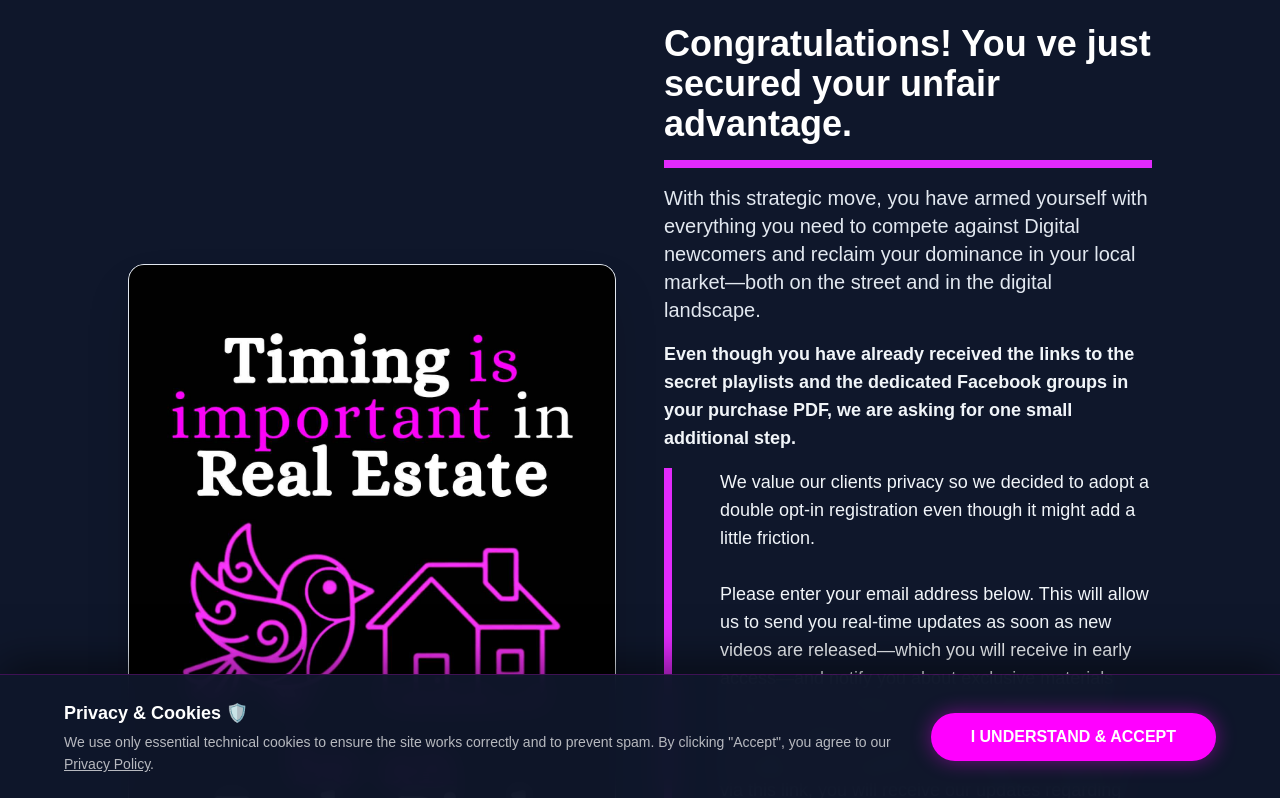
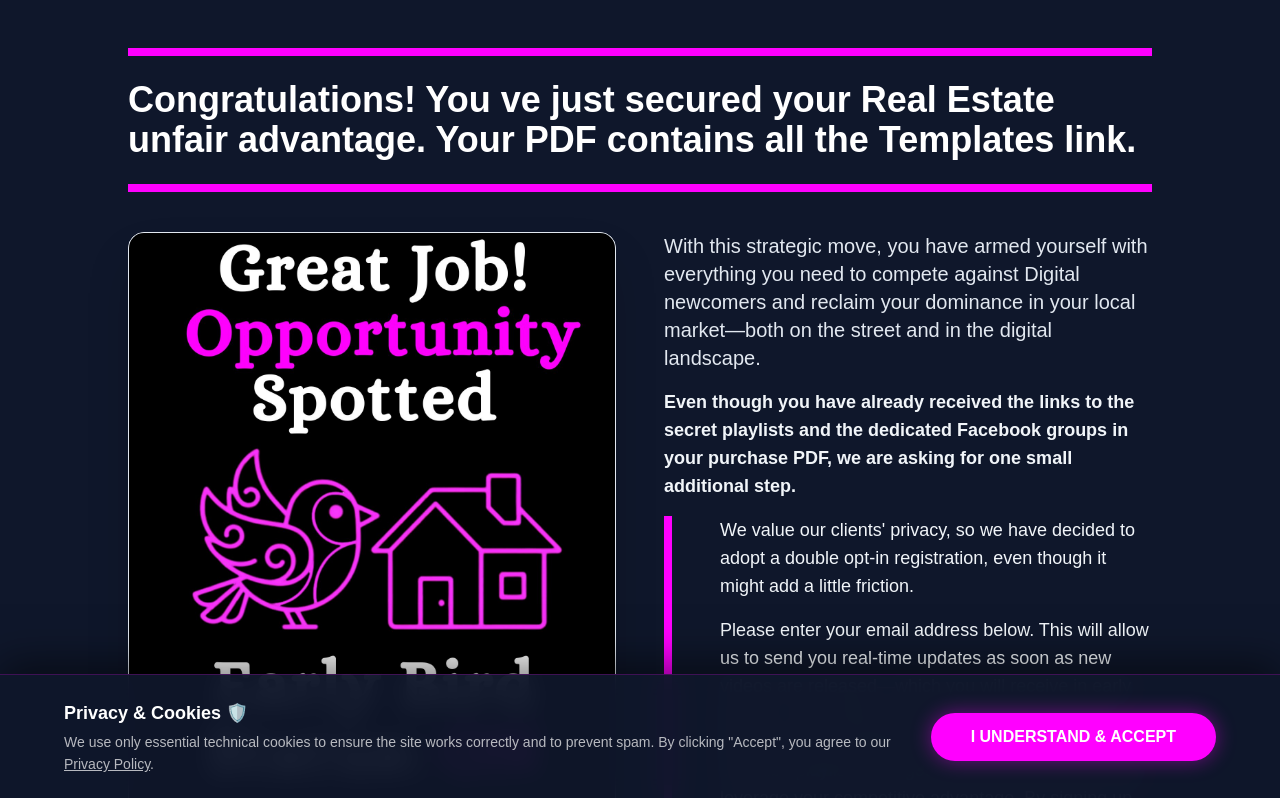
Before and after one commit to ReBestDigital/rbd, a Next.js app: page /earlybird-get-groups-access in a window 1280 px wide. Shown: the top 798 px of the page. Built offline with nearby package versions, Linux system fonts and the light colour scheme.

Commit message:
ealy bird definitivo

```diff
--- a/app/earlybird-get-groups-access/page.tsx
+++ b/app/earlybird-get-groups-access/page.tsx
@@ -4,45 +4,47 @@ import React, { useState } from 'react';
 import Link from 'next/link';
 import { CAMPAIGNS } from '@/config/campaigns';
 
-const CAMPAIGN_ID = "birdafter"; // Cambia questo per cambiare campagna
+const CAMPAIGN_ID = "birdafter";
 
 const generateHash = async (text: string) => {
-  const msgUint8 = new TextEncoder().encode(text);                           // Converte il testo in bit
-  const hashBuffer = await crypto.subtle.digest('SHA-256', msgUint8);        // Calcola l'hash SHA-256
-  const hashArray = Array.from(new Uint8Array(hashBuffer));                  // Converte il buffer in array
-  return hashArray.map(b => b.toString(16).padStart(2, '0')).join('');       // Ritorna la stringa esadecimale
+  const msgUint8 = new TextEncoder().encode(text);
+  const hashBuffer = await crypto.subtle.digest('SHA-256', msgUint8);
+  const hashArray = Array.from(new Uint8Array(hashBuffer));
+  return hashArray.map(b => b.toString(16).padStart(2, '0')).join('');
 };
 
 export default function LandingPage() {
   const [email, setEmail] = useState('');
   const [agreed, setAgreed] = useState(false);
   const [loading, setLoading] = useState(false);
+  // Stati per gestire il successo o l'errore senza alert
+  const [submitted, setSubmitted] = useState(false);
+  const [error, setError] = useState<string | null>(null);
 
-  // Recupero dati dinamici
   const config = CAMPAIGNS[CAMPAIGN_ID as keyof typeof CAMPAIGNS];
   const { style } = config;
 
   const handleSubmit = async (e: React.FormEvent) => {
     e.preventDefault();
+    setError(null);
 
     if (!agreed) {
-      alert("Please accept the Privacy Policy to proceed.");
+      setError("Please accept the Privacy Policy to proceed.");
       return;
     }
 
     setLoading(true);
 
     try {
-      // Usiamo il testo reale della privacy per l'hash di integrità
       const privacyHash = await generateHash(config.legal.textContent);
       const response = await fetch('/api/subscribe', {
         method: 'POST',
         headers: { 'Content-Type': 'application/json' },
         body: JSON.stringify({
           email,
-          source: config.id, // Usa l'ID dinamico dal config
+          source: config.id,
           privacy_version: config.legal.version,
-          privacy_hash: privacyHash, // La prova d'integrità
+          privacy_hash: privacyHash,
           title_campaign : config.title,
           brevoListId : config.brevoListId,
           brevotemplateId: config.brevotemplateId,
@@ -50,14 +52,13 @@ const handleSubmit = async (e: React.FormEvent) => {
       });
 
       if (response.ok) {
-        alert("Success! Please check your email for the download link.");
-        setEmail('');
+        setSubmitted(true); // Nasconde il form e mostra il successo
       } else {
         throw new Error('Subscription failed');
       }
-    } catch (error) {
-      console.error("Error:", error);
-      alert("Something went wrong. Please try again later.");
+    } catch (err) {
+      console.error("Error:", err);
+      setError("Something went wrong. Please try again later.");
     } finally {
       setLoading(false);
     }
@@ -65,30 +66,68 @@ const handleSubmit = async (e: React.FormEvent) => {
 
   return (
     <main className={`min-h-screen ${style.bg} flex items-center justify-center p-6`}>
-      <div className="max-w-5xl w-full grid grid-cols-1 md:grid-cols-2 gap-12 items-center">
+       <div className= "max-w-5xl"><h1 className={`${style.text} text-4xl md:text-4xl font-bold text-slate-200 mb-10 mt-6 border-b-8 border-t-8 md:pb-6 pb-4 md:pt-6 pt-4`} style={{ borderColor: style.color || '#FFffFF' }}>
+                {config.title}
+              </h1>
+      <div className="max-w-5xl w-full grid grid-cols-1 md:grid-cols-2 gap-12 ">
 
         {/* Preview Immagine Dinamica */}
         <div className="relative aspect-[3/4] bg-slate-100 rounded-2xl shadow-2xl overflow-hidden flex items-center justify-center border border-slate-200">
+
           {config.image ? (
             <img src={config.image} alt="Book Cover Preview" className="object-cover w-full h-full" />
           ) : (
             <span className="text-slate-400 font-medium italic">BOOK PREVIEW</span>
           )}
+
         </div>
 
         {/* Contenuto Form */}
         <div className="flex flex-col">
-          <h1 className={`${style.text} text-4xl md:text-4xl font-bold text-slate-200 mb-4 border-b-8 border-fuchsia-500 md:pb-4 pb-4`}>
-            {config.title}
-          </h1>
-          <p className=" text-xl text-slate-200 mb-4">
+
+          {submitted ? (
+            /* --- MESSAGGIO DI SUCCESSO (Appare solo dopo l'invio) --- */
+            <div className="bg-white/10 p-8 rounded-2xl border shadow-[0_0_20px_rgba(255,0,255,0.2)] animate-pulse-slow" style={{ borderColor: style.color || '#FF00FF' }}>
+              <h2 className="text-3xl font-bold text-white mb-4 italic">Check your inbox! 🚀</h2>
+              <p className="text-lg text-slate-200">
+                We have sent a confirmation email to <strong>{email}</strong>.<br /><br />
+                Please confirm your subscription to activate your early access and receive your exclusive materials.
+              </p>
+              <button
+                onClick={() => setSubmitted(false)}
+                className="mt-6 text-xs text-slate-400 underline hover:text-white transition-all"
+              >
+                Mistake in email? Click here to go back.
+              </button>
+            </div>
+          ) : (
+            /* --- LAYOUT ORIGINALE --- */
+            <>
+
+
+              <p className="text-xl text-slate-200 mb-4">
                 {config.subtitle}
               </p>
+
               <p className="font-bold text-lg text-slate-100 mb-4">
                  <b>Even though you have already received the links to the secret playlists and the dedicated Facebook groups in your purchase PDF,</b> we are asking for one small additional step.
               </p >
 
-          <p className="text-lg text-slate-100 mb-4 border-l-8 border-fuchsia-500 md:pl-12 pl-4">We value our clients privacy so we decided to adopt a double opt-in registration even though it might add a little friction. <br /><br />  Please enter your email address below. This will allow us to send you real-time updates as soon as new videos are released—which you will receive in early access—and notify you about exclusive materials shared in the Facebook group or uploaded to the YouTube playlists. Our goal is to ensure you can fully leverage your competitive advantage. By signing up via this link, you will receive our updates regarding these events. You can, of course, unsubscribe at any time.</p>
+              <div className="text-lg text-slate-100 mb-4 border-l-8 md:pl-12 pl-4" style={{ borderColor: style.color || '#FF00FF' }}>
+                <p className="mb-4">
+                  We value our clients' privacy, so we have decided to adopt a double opt-in registration, even though it might add a little friction.
+                </p>
+                <p>
+                  Please enter your email address below. This will allow us to send you real-time updates as soon as new videos are released—which you will receive in early access—and notify you about exclusive materials shared in the Facebook group or uploaded to the YouTube playlists. Our goal is to ensure you can fully leverage your competitive advantage. By signing up via this link, you will receive our updates regarding these events. You can, of course, unsubscribe at any time.
+                </p>
+              </div>
+
+              {/* Box Errore (se presente) */}
+              {error && (
+                <div className="bg-red-500/20 border border-red-500 text-red-200 p-3 rounded-lg mb-4 text-sm font-bold">
+                  ⚠️ {error}
+                </div>
+              )}
 
               <form onSubmit={handleSubmit} className="space-y-5">
                 <div>
@@ -96,13 +135,12 @@ const handleSubmit = async (e: React.FormEvent) => {
                     type="email"
                     placeholder="Enter your best email"
                     required
-                className={`${config.style.text} w-full px-4 py-4 rounded-xl border border-slate-200 focus:ring-2 focus:ring-blue-500 outline-none transition-all`}
+                    className="w-full px-4 py-4 rounded-xl border border-slate-200 text-slate-100 focus:ring-2 focus:ring-fuchsia-500 outline-none transition-all"
                     value={email}
                     onChange={(e) => setEmail(e.target.value)}
                   />
                 </div>
 
-            {/* CHECKBOX OBBLIGATORIA */}
                 <div className="flex items-start gap-3">
                   <input
                     type="checkbox"
@@ -114,7 +152,7 @@ const handleSubmit = async (e: React.FormEvent) => {
                   <label htmlFor="privacy" className={`font-bold text-xs leading-tight ${style.mute}`}>
                     By clicking the button you will receive the {config.leadMagnet} and you agree to receive our newsletter and marketing updates.<br/>
                     You can unsubscribe at any time. I have read and agree to the{" "}
-                <Link href={`/privacy-policy/${config.legal.name}`} target="_blank" className={`${style.accent} font-medium underline hover:opacity-80`}>
+                    <Link href={`/privacy-policy/${config.legal.name}`} target="_blank" rel="noopener noreferrer" className={`${style.accent} font-medium underline hover:opacity-80`}>
                       Privacy Policy
                     </Link>.
                     I understand my data will be processed according to GDPR.
@@ -129,12 +167,14 @@ const handleSubmit = async (e: React.FormEvent) => {
                   {loading ? "SENDING..." : config.buttonLabel}
                 </button>
               </form>
+            </>
+          )}
 
           <p className={`${style.mute} font-medium text-xs text-center mt-4 italic`}>
             We value your privacy. Unsubscribe with one click at any time. Your information is secure. We only use trusted partners (like Brevo) to manage your data and we never sell it to third parties.
           </p>
         </div>
-      </div>
+      </div></div>
     </main>
   );
 }
--- a/config/branding.ts
+++ b/config/branding.ts
@@ -2,12 +2,13 @@ export const BRAND_STYLES = {
    "dark-magenta": {
     primary: "bg-[#FF00FF]",      // Il fucsia acceso della copertina
     hover: "hover:bg-[#D400D4]",   // Un fucsia leggermente più scuro per l'effetto al passaggio del mouse
-    accent: "text-[#Ff00FF]",      // Testo accentato fucsia
+    accent: "text-[#ff00FF]",      // Testo accentato fucsia
     check:"accent-[#ff00ff] border-[#ff00ff]",
     text: "text-white",           // <--- NUOVO: Testo principale bianco
     mute: "text-slate-200",      // <--- NUOVO: Testo secondario grigio chiaro
     bg: "bg-slate-900",            // Sfondo quasi nero come la parte sinistra della copertina
-    card: "rounded-2xl shadow-2xl border border-slate-800 bg-slate-900" // Card scura per far risaltare il testo bianco
+    card: "rounded-2xl shadow-2xl border border-slate-800 bg-slate-900", // Card scura per far risaltare il testo bianco
+    color:"#ff00ff"
  },
   "modern-blue": {
     primary: "bg-blue-600",
--- a/config/campaigns.ts
+++ b/config/campaigns.ts
@@ -101,14 +101,14 @@ export const CAMPAIGNS = {
 // after purcase early bird
 "birdafter": {
     id: "birdafter",
-    title: "Congratulations! You ve just secured your unfair advantage.",
+    title: "Congratulations! You ve just secured your Real Estate unfair advantage. Your PDF contains all the Templates link.",
 
     // Sottotitolo che spiega il "perché" dell'azione richiesta e il vantaggio Early Bird
     subtitle: "With this strategic move, you have armed yourself with everything you need to compete against Digital newcomers and reclaim your dominance in your local market—both on the street and in the digital landscape.",
 
     leadMagnet: "The Early Bird Activation",
     buttonLabel: "ACTIVATE MY EARLY BIRD STATUS",
-    image: "/earlySellpage1.jpg",
+    image: "/EarlyBirdGreatJob.jpg",
     style: BRAND_STYLES["dark-magenta"],
 
     // Testo legale per la "parte piccola" sotto il form
@@ -130,12 +130,11 @@ export const CAMPAIGNS = {
         ctaLink3: SOCIALS["rebest-digital"].YTStrategicalNblmPRIVATE,
         ctaLabel4: "YT 7-Days Preview P-list",
         ctaLink4: "https://www.youtube.com/playlist?list=PLVCnprZcthXp01g95LsAdtgPp0ffvyX4r",
-        footerNote: "IMPORTANT: A confirmation email with the button for confirm has been sent. Check your Spam folder if you don't see it and move us to 'Primary'. If you wish you can Reply with : I m an early bird :) to decrease the possibility our mail go to Spam!",
-    }
+        footerNote: "EARLY BIRD NOTICE: Our bonus channels are currently under construction, which is why you secured such a competitive advantage. We expect them to be 80% complete by April 30, 2026. If you joined at this very early stage, content may be limited at first." }
 },
 "birdafter1": { //obsoleto , pensavo ci fosse bisogno di un altro passaggio
     id: "birdafter",
-    title: "Congratulations! You ve just secured your unfair advantage.",
+    title: "Congratulations! You ve just secured your Real Estate unfair advantage.",
 
     // Sottotitolo che spiega il "perché" dell'azione richiesta e il vantaggio Early Bird
     subtitle: "With this strategic move, you have armed yourself with everything you need to compete against Digital New-comers and reclaim your dominance in your local market—both on the street and in the digital landscape.",
```
Also changed, not shown: app/earlybird-get-groups-accessa/page.tsx (+4 -6 lines), config/privacy.ts (+14 -2 lines), public/EarlyBirdGreatJob.jpg (added). Lines whose indentation alone changed are shown as unchanged.
